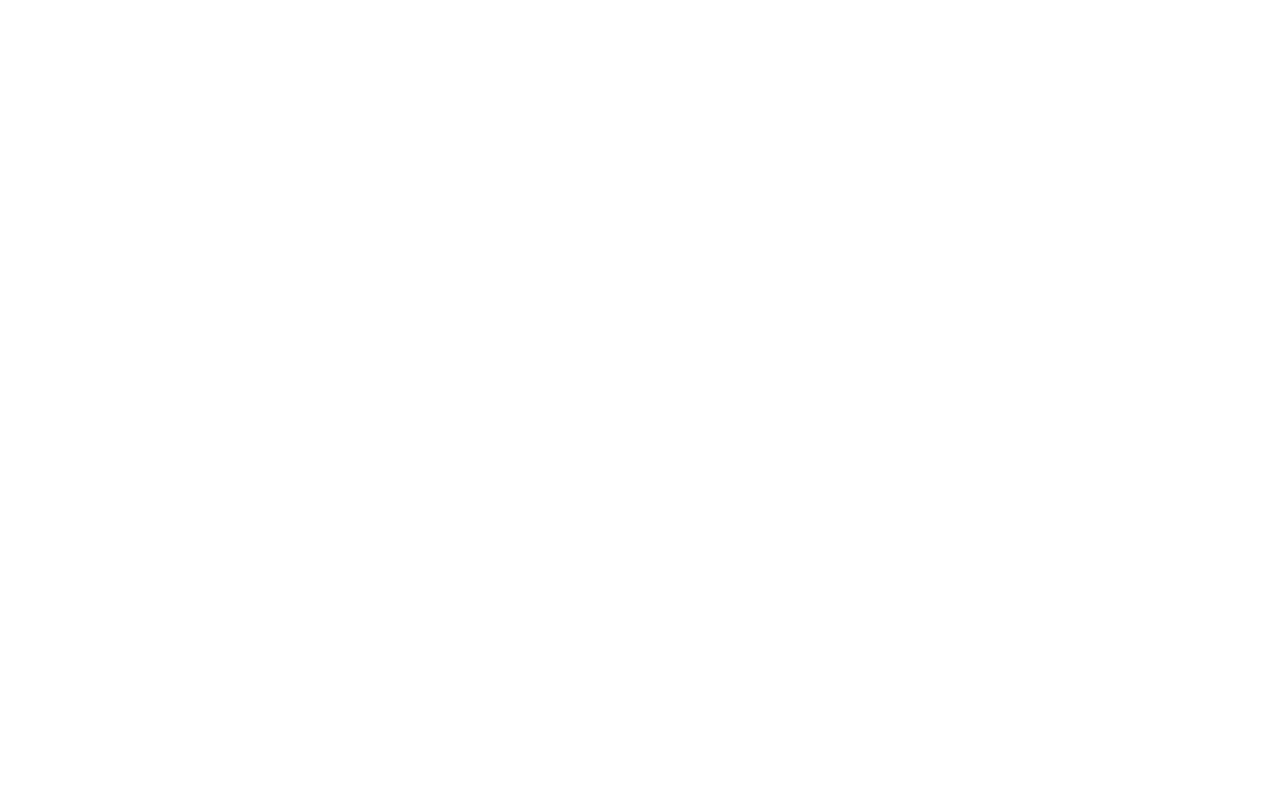
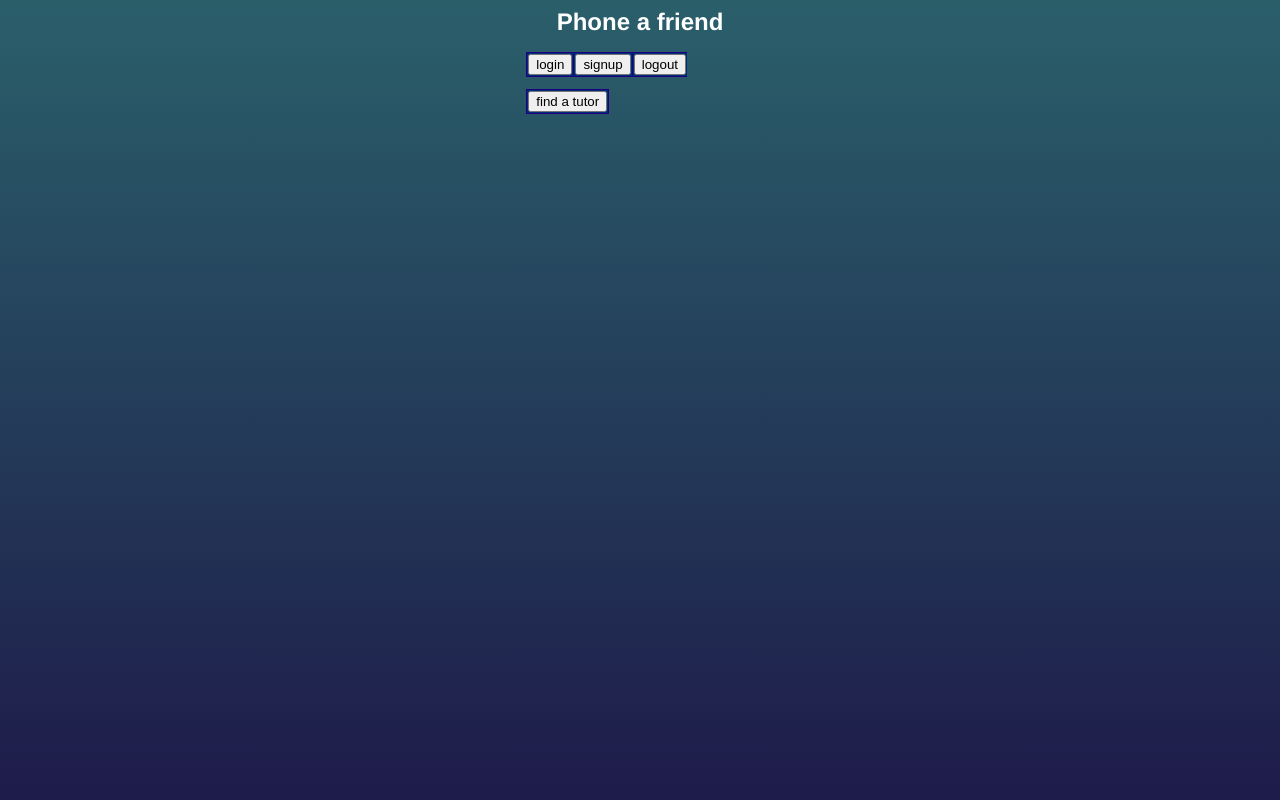
Before and after one commit to dallasgere/phone-a-friend, a Flask app: page / in a window 1280 px wide. Before the commit the page is empty. Run offline with Flask 2, Linux system fonts and the light colour scheme.

Commit message:
everything is set up to start working

```diff
--- a/server.py
+++ b/server.py
@@ -10,4 +10,15 @@ app = Flask(__name__)
 
 @app.route('/')
 def index():
+    '''
+    this will be our home page for our project
+    '''
+
     return render_template('index.html')
+
+if __name__ == '__main__':
+    '''
+    this is the 'main function' which runs our app
+    '''
+
+    app.run(debug=True)
--- a/static/index.css
+++ b/static/index.css
@@ -0,0 +1,47 @@
+body {
+    font-family: Helvetica;
+    color: rgb(255, 255, 255);
+    background-color: rgb(27, 26, 26);
+    background-image: linear-gradient(rgb(42, 95, 106),rgb(30, 27, 74));
+    font-size: 12;
+    text-align: left;
+    padding: auto;
+}
+
+h1 {
+    text-align: center;
+}
+
+/* this is the css for the navigation form */
+.nav form {
+    background-color: #002b75; /* Green background */
+    border: 1px solid rgb(28, 0, 131); /* Green border */
+    color: white; /* White text */
+    padding: 1px 1px; /*Some padding*/
+    cursor: pointer; /* Pointer/hand icon */
+    float: left; /* Float the buttons side by side */
+  }
+
+  .nav form:not(:last-child) {
+    border-right: none; /* Prevent double borders */
+  }
+
+  /* Clear floats (clearfix hack) */
+  .nav:after {
+    content: "";
+    clear: both;
+    display: table;
+  }
+
+  /* Add a background color on hover */
+  .nav form:hover {
+    background-color: #4c00ff;
+  }
+
+  .nav {
+    text-align: center;
+    justify-content: center;
+    margin-left: auto;
+    margin-right: auto;
+    width: 18%;
+  }
--- a/templates/index.html
+++ b/templates/index.html
@@ -4,5 +4,25 @@
     />
   </head>
 
-  <body></body>
+  <body>
+    <h1>Phone a friend</h1>
+
+    <div class="nav">
+        <form action="/login" method="POST">
+            <input type="submit" value="login">
+        </form>
+
+        <form action="/signup" method="POST">
+            <input type="submit" value="signup"/>
+        </form>
+
+        <form action="/logout" method="POST">
+            <input type="submit" value="logout"/>
+        </form>
+
+        <form action="/find_tutor_form" method="POST">
+            <input type="submit" value="find a tutor"/>
+        </form>
+    </div>
+  </body>
 </html>
```
